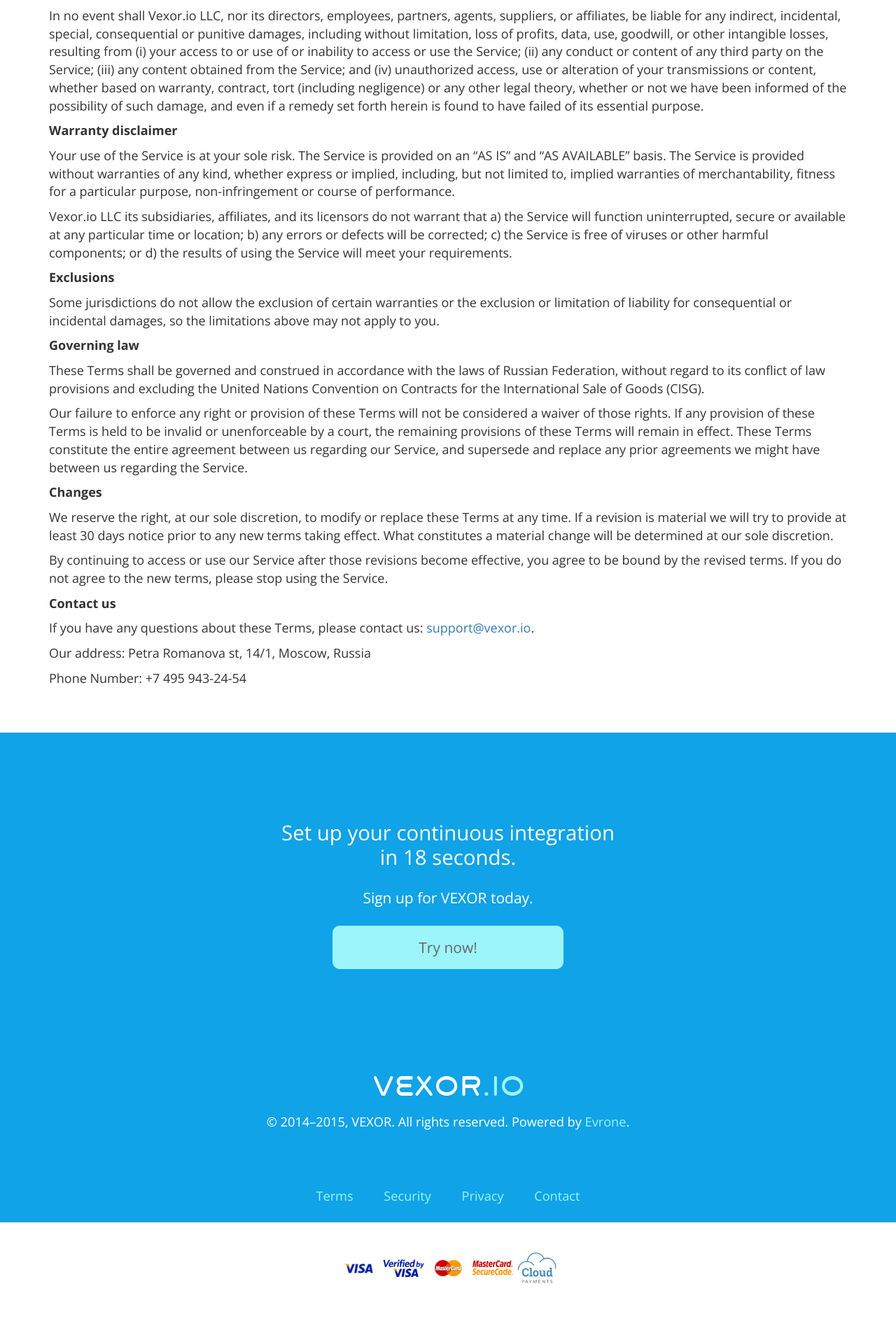
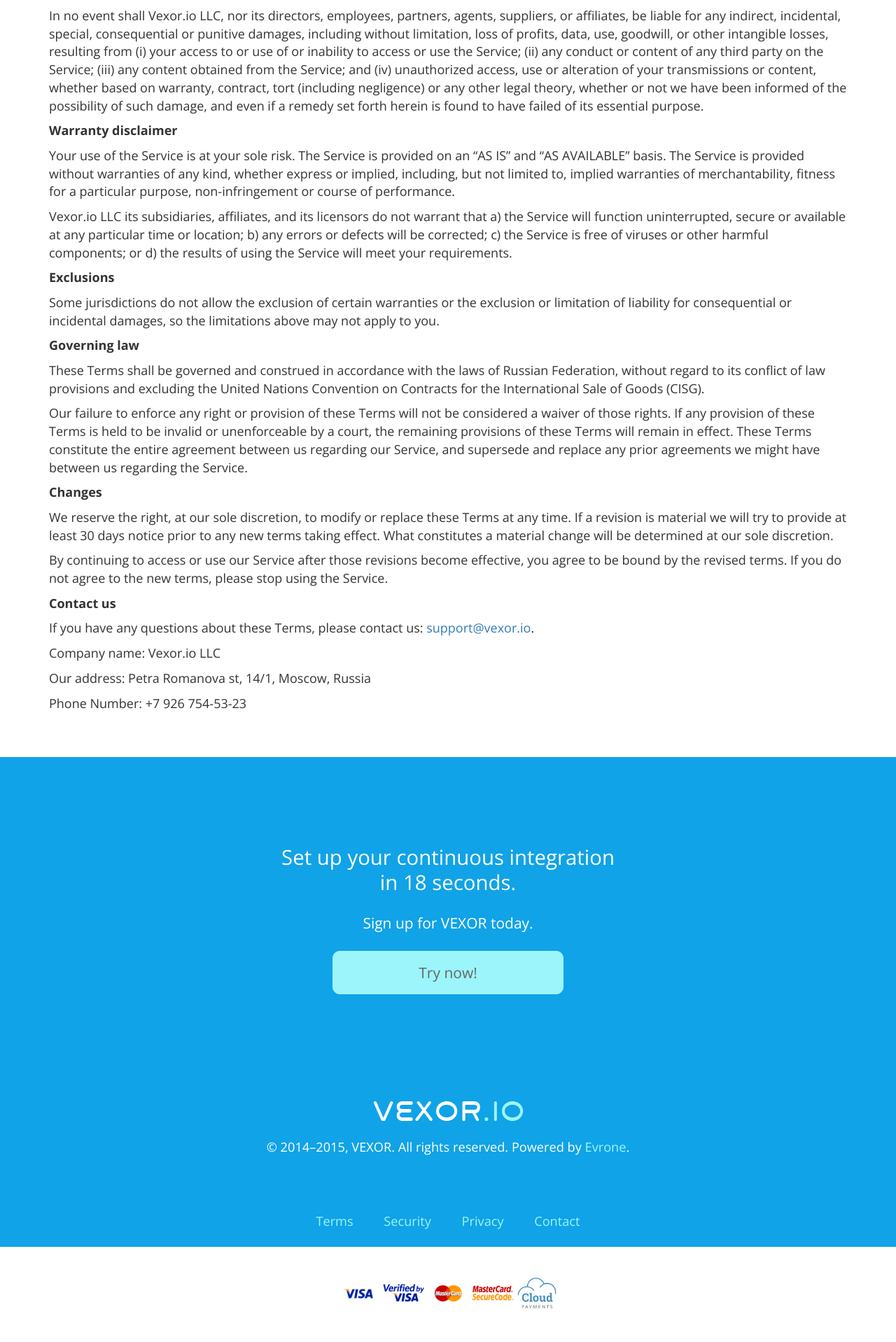
Before and after one commit to vexor/vx-promo, a Jekyll site: the page built from p/terms.md, in a window 1280 px wide. Shown: the part 1960-3878 px from the top of the page at 70% size. Built offline with Jekyll 4.4.1, drawn with Linux system fonts in a browser that asks for light colours; nearby versions of some CDN libraries; Markdown is read by kramdown in place of the engine named in the settings; comment, search, counter and statistics services are not loaded; before the commit the page ends 3842 px from its top, so only the background shows below that.

Commit message:
Обновил лендос

```diff
--- a/index.html
+++ b/index.html
@@ -50,7 +50,7 @@
           <div class='subtitle'>Unlimited workers</div>
           <div class='description'>Easily parallelize your test suite</div>
           <div class='separator'></div>
-          <div class='description'>2 CPU cores, 2 GB of RAM and SSD<br/>for each worker</div>
+          <div class='description'>2 CPU cores, 4 GB of RAM and SSD<br/>for each worker</div>
         </div>
         <div class='col-sm-4'>
           <div class='image'><img alt="Coin" src="./images/landing/coin.png" /></div>
@@ -118,6 +118,7 @@
         </div>
       </div>
     </div>
+    <!--
     <div class='row supports-title'>
       <div class='col-sm-12'>
         Supports out of the box
@@ -140,6 +141,7 @@
         <a href="http://www.scala-lang.org/"><img alt="Scala" title="Scala" src="./images/landing/scala.png" /></a>
       </div>
     </div>
+    -->
   </div>
 </div>
 
--- a/p/terms.md
+++ b/p/terms.md
@@ -166,6 +166,8 @@
 
 If you have any questions about these Terms, please contact us: [support@vexor.io](mailto@support@vexor.io).
 
+Company name: Vexor.io LLC
+
 Our address: Petra Romanova st, 14/1, Moscow, Russia
 
-Phone Number: +7 495 943-24-54
+Phone Number: +7 926 754-53-23
--- a/stylesheets/landing.css
+++ b/stylesheets/landing.css
@@ -139,7 +139,7 @@
         padding-bottom: 20px; } }
     @media (min-width: 768px) {
       body .landing .landing-block-features {
-        height: 700px; } }
+        height: 460px; } }
     body .landing .landing-block-features .icon {
       margin-bottom: 20px; }
     body .landing .landing-block-features .title {
```
